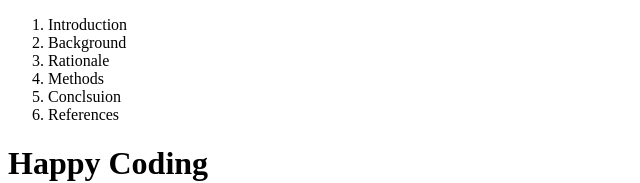
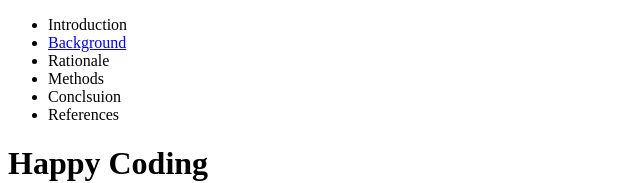
Before and after one commit to erodriguez742/researchproposal2, a plain HTML site: page index.html in a window 1280 px wide. Shown: the top 183 px of the page, without its empty margins (0-640 px from the left). Drawn offline with Linux system fonts and the light colour scheme.

Commit message:
Update index.html

```diff
--- a/index.html
+++ b/index.html
@@ -4,14 +4,14 @@
 		<title>My First Webpage</title>
 	</head>
 	<body>
-		<ol>
+		<ul>
 			<li>Introduction
-			<li>Background
+			<li><a href="background.html">Background</a>
 			<li>Rationale
 			<li>Methods
 			<li>Conclsuion
 			<li>References
-		</ol>
+		</ul>
 		<h1>Happy Coding</h1>
 		<p>Hello world!</p>
 	</body>
```
